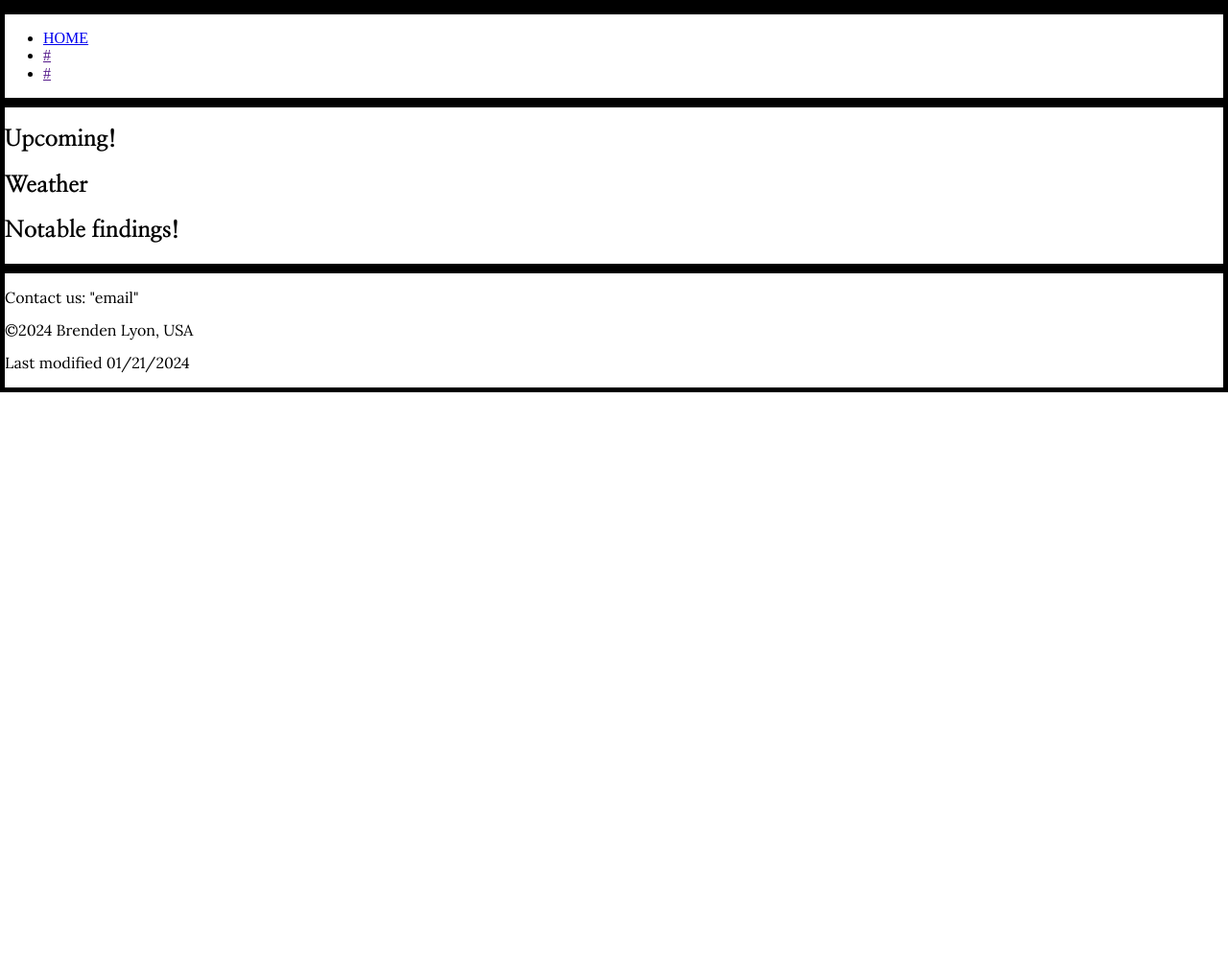
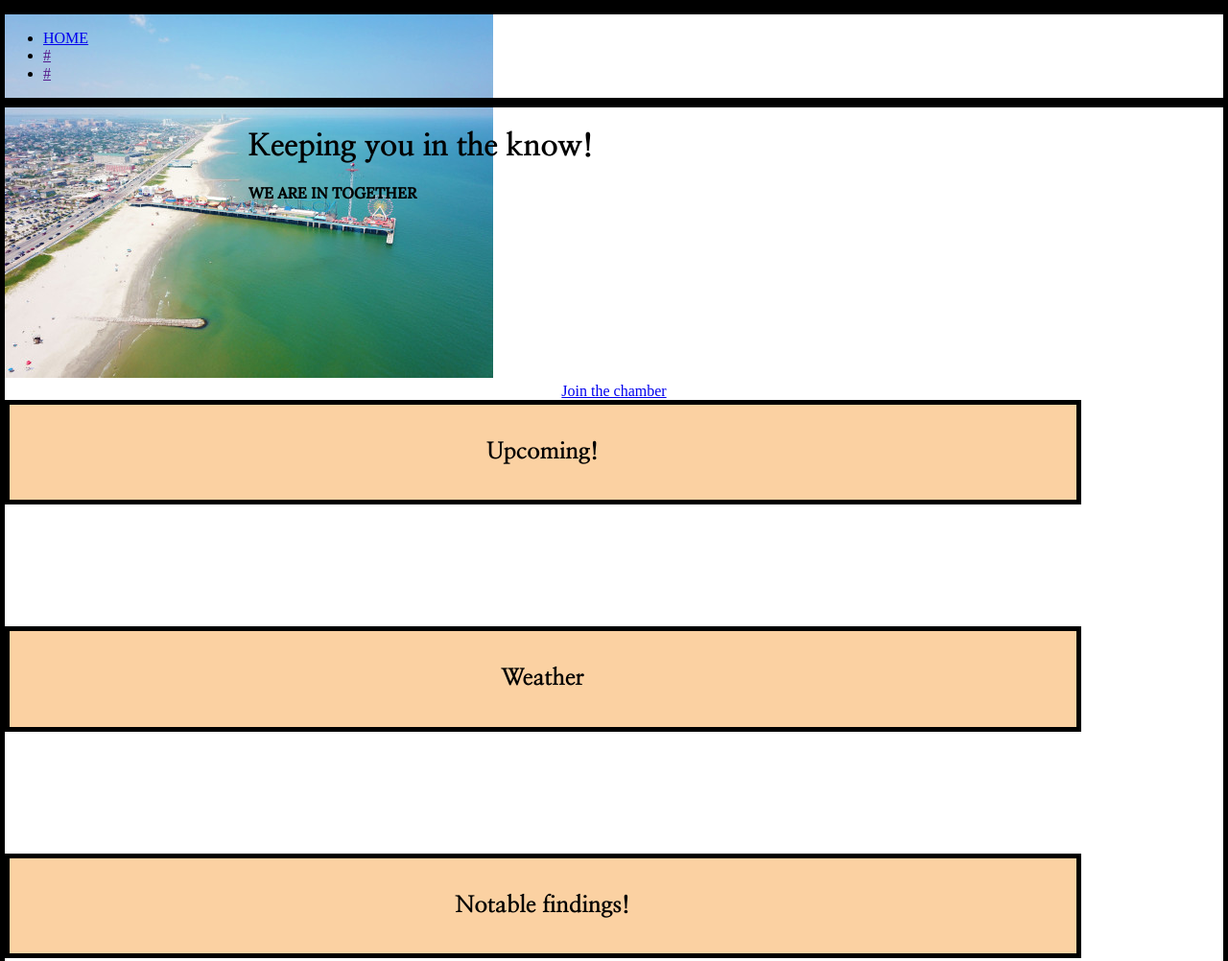
Before and after one commit to richardlyonheart/wdd230, a plain HTML site: page chamber/index.html in a window 1280 px wide. Shown: the top 1002 px of the page at 96% size. Before the commit the page ends 800 px from the top, so only its background shows below. Drawn offline with Linux system fonts and the light colour scheme.

Commit message:
some updates to the chamber

```diff
--- a/chamber/index.html
+++ b/chamber/index.html
@@ -25,7 +25,19 @@
     </ul></nav>
     </nav>
     <main>
-        <div id="hero_img"></div><!--choose a hero image later-->
+        <div id="hero">
+            <div id="hero-img">
+                <img src="images/galveston_island_smaller.jpg">
+                <div class='button-box'>
+                    <a class='join' href="#">Join the chamber</a>
+                </div>
+            </div>
+            <section id="hero-msg">
+                <h1 class="home-title">Keeping you in the know!</h1>
+                <h4>WE ARE IN TOGETHER</h4>
+            </section>
+        </div>
+        <div>
         <secton id="current_events">
             <h2>Upcoming!</h2>
         </secton>
@@ -35,6 +47,7 @@
         <section id="spotlights">
             <h2>Notable findings!</h2>
         </section>
+        </div>
     </main>
     <footer>
         <p>Contact us: "email"</p>
--- a/chamber/styles/base.css
+++ b/chamber/styles/base.css
@@ -2,6 +2,10 @@
 :root{
     --heading-font: "Nanum Myeongjo";
     --paragraph-font: "Lora";
+}
+content {
+    max-width: 1600px;
+    margin:0 auto;
 }
 h1, h2{
     font-family: var(--heading-font);
@@ -21,7 +25,62 @@ nav{
 main{
     border: 5px solid black;
 }
-
+#hero {
+    display: grid;
+    grid-template-columns: 1fr 3fr 1fr;
+    margin-top: -100px;
+}
+#hero-img {
+    grid-column:1/4;
+    grid-row: 1/3;
+    z-index: -1;
+    width: 100%;
+}
+#hero-msg {
+    grid-column: 2/3;
+    grid-row: 1/2;
+    margin-top: 100px;
+}
+.button-box {
+    text-align:center;
+    font-family: 'Nanum-Myeong';
+}
+#current_events{
+    display: flex;
+    flex-wrap: wrap;
+    background-color: #fbd1a2;
+    justify-content: space-around;
+    text-align: center;
+    width: 85%;
+    margin-bottom: 10%;
+    min-width: 20px;
+    padding: 1rem;
+    border: 5px solid black;
+}
+#weather{
+    display: flex;
+    flex-wrap: wrap;
+    background-color: #fbd1a2;
+    justify-content: space-around;
+    text-align: center;
+    width: 85%;
+    margin-bottom: 10%;
+    min-width: 20px;
+    padding: 1rem;
+    border: 5px solid black;
+}
+#spotlights{
+    display: flex;
+    flex-wrap: wrap;
+    background-color: #fbd1a2;
+    justify-content: space-around;
+    text-align: center;
+    width: 85%;
+    margin-bottom: 10%;
+    min-width: 20px;
+    padding: 1rem;
+    border: 5px solid black;
+}
 footer{
     border: 5px  solid black;
 }
```
Also changed, not shown: chamber/images/galveston_island_small.jpg (added), chamber/images/galveston_island_smaller.jpg (added), images/galveston_island_small.jpg (deleted).
